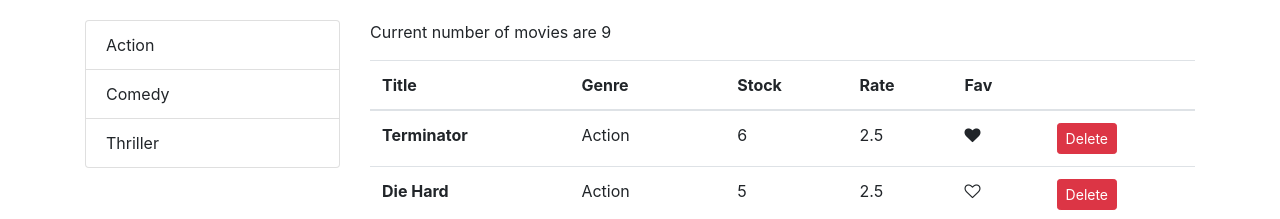
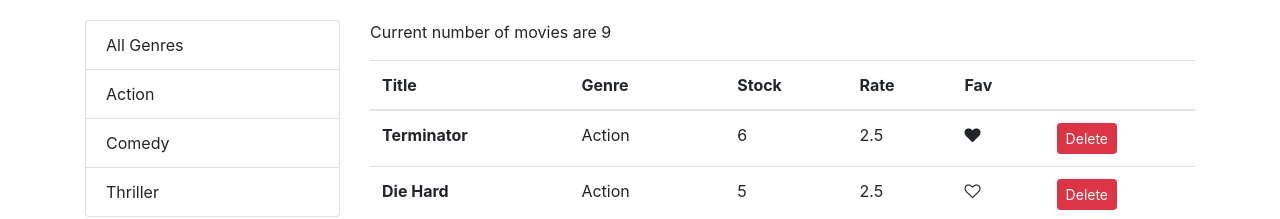
Before and after one commit to MuhammedMujahid/Video-Rental-React-App, a React (Create React App) app: page / in a window 1280 px wide. Shown: the top 219 px of the page. Built offline with nearby package versions, Linux system fonts and the light colour scheme.

Commit message:
implemented genre filtering, client can now filter movies based on a particular genre

```diff
--- a/src/components/common/listGroup.jsx
+++ b/src/components/common/listGroup.jsx
@@ -1,11 +1,23 @@
 import React, { Component } from "react";
 
 const ListGroup = props => {
-  const { items, textProperty, valueProperty } = props;
+  const {
+    items,
+    textProperty,
+    valueProperty,
+    onItemSelect,
+    selectedItem
+  } = props;
   return (
     <ul className="list-group">
       {items.map(item => (
-        <li key={item[valueProperty]} className="list-group-item">
+        <li
+          onClick={() => onItemSelect(item)}
+          key={item[valueProperty]}
+          className={
+            item === selectedItem ? "list-group-item active" : "list-group-item"
+          }
+        >
           {item[textProperty]}
         </li>
       ))}
--- a/src/components/movies.jsx
+++ b/src/components/movies.jsx
@@ -10,11 +10,13 @@ class Movies extends Component {
   state = {
     movies: [],
     genres: [],
+
     pageNumbers: 4,
     currentPage: 1
   };
   componentDidMount() {
-    this.setState({ movies: getMovies(), genres: getGenres() });
+    const genres = [{ name: "All Genres" }, ...getGenres()];
+    this.setState({ movies: getMovies(), genres });
   }
   handleDelete = movie => {
     const movies = this.state.movies.filter(m => m._id !== movie._id);
@@ -31,26 +33,36 @@ class Movies extends Component {
     this.setState({ currentPage: page });
   };
   handleGenreSelect = genre => {
-    console.log(genre);
+    this.setState({ selectedGenre: genre, currentPage: 1 });
   };
 
   render() {
-    const { pageNumbers, currentPage, movies: allMovies } = this.state;
+    const {
+      pageNumbers,
+      currentPage,
+      movies: allMovies,
+      selectedGenre
+    } = this.state;
     const { length: count } = this.state.movies;
+    const filtered =
+      selectedGenre && selectedGenre._id
+        ? allMovies.filter(m => m.genre._id === selectedGenre._id)
+        : allMovies;
     if (count === 0) {
       return <p>There are no movies available</p>;
     }
-    const movies = paginate(allMovies, currentPage, pageNumbers);
+    const movies = paginate(filtered, currentPage, pageNumbers);
     return (
       <div className="row">
         <div className="col-3">
           <ListGroup
             items={this.state.genres}
-            onItemselect={this.handleGenreSelect}
+            selectedItem={this.state.selectedGenre}
+            onItemSelect={this.handleGenreSelect}
           />
         </div>
         <div className="col">
-          <p>Current number of movies are {count}</p>
+          <p>Current number of movies are {filtered.length}</p>
           <table className="table">
             <thead>
               <tr>
@@ -89,7 +101,7 @@ class Movies extends Component {
             </tbody>
           </table>
           <Pagination
-            pageCount={count}
+            pageCount={filtered.length}
             pageSize={pageNumbers}
             currentPage={currentPage}
             onPageChange={this.handlePageChange}
```
